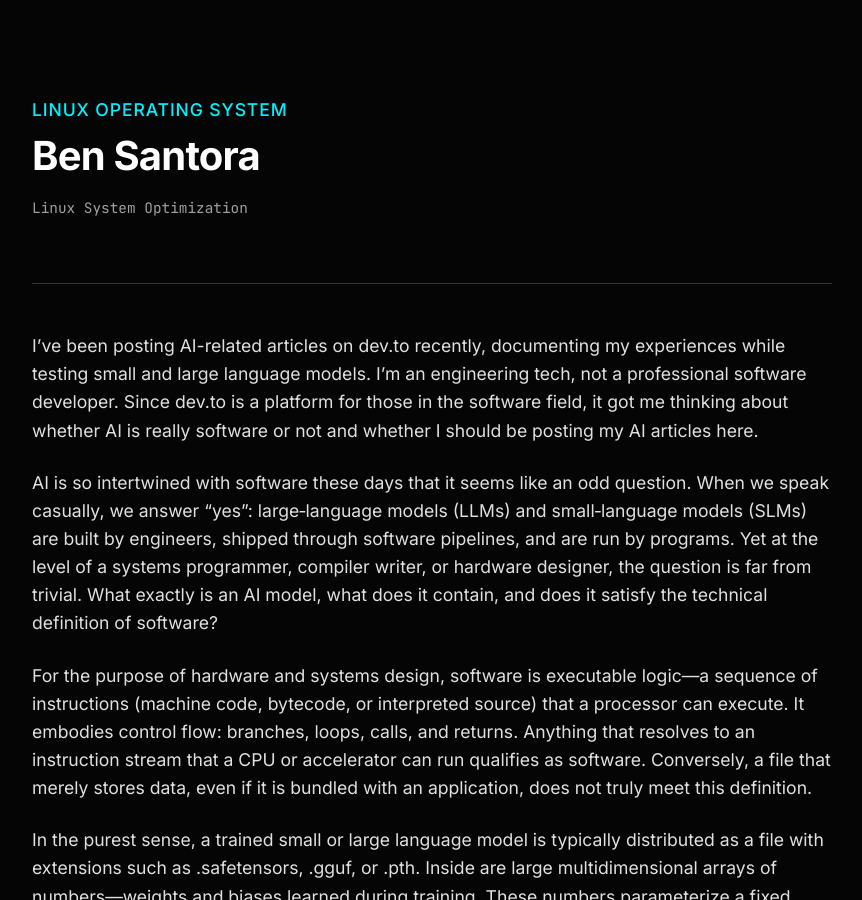
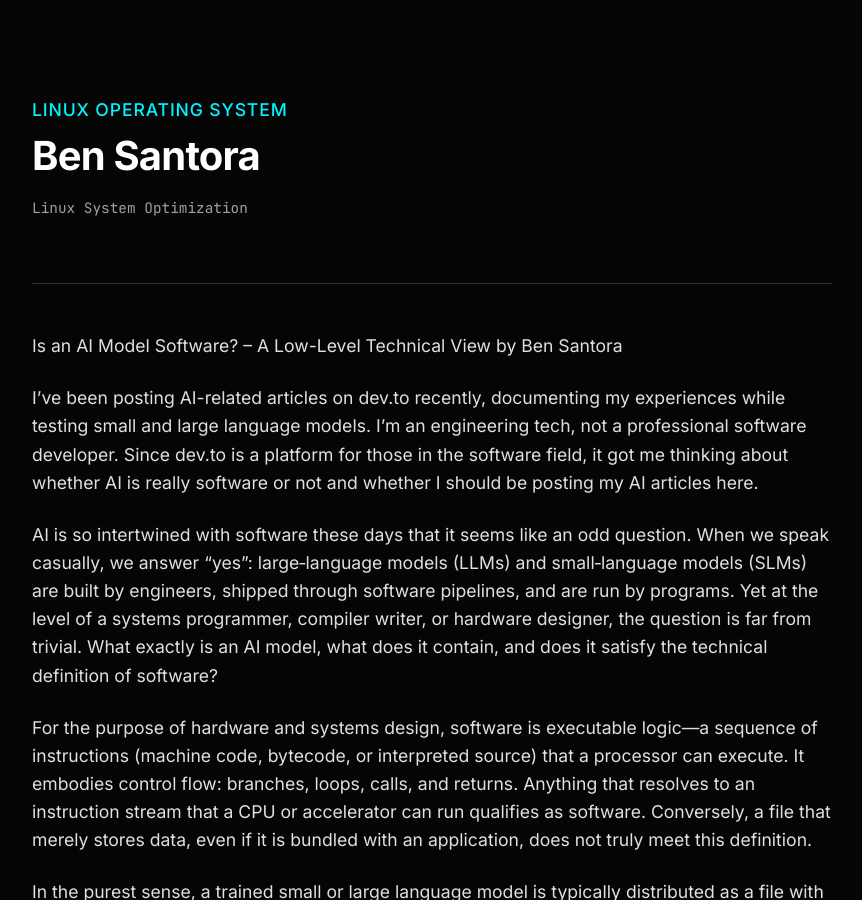
Before and after one commit to ben-santora/ben-santora.github.io, a Jekyll site: the page built from _posts/2026-01-29-is-an-ai-model-software.md, in a window 1280 px wide and 900 px high. Shown: the whole window, without its empty margins (208-1070 px from the left). Built offline with Jekyll 4.4.1, drawn with Linux system fonts in a browser that asks for light colours.

Commit message:
Update 2026-01-29-is-an-ai-model-software.md

```diff
--- a/_posts/2026-01-29-is-an-ai-model-software.md
+++ b/_posts/2026-01-29-is-an-ai-model-software.md
@@ -2,6 +2,9 @@
 layout: default
 title: "Is an AI Model Software? – A Low-Level Technical View"
 ---
+
+Is an AI Model Software? – A Low-Level Technical View
+by Ben Santora
 
 I've been posting AI-related articles on dev.to recently, documenting my experiences while testing small and large language models. I'm an engineering tech, not a professional software developer. Since dev.to is a platform for those in the software field, it got me thinking about whether AI is really software or not and whether I should be posting my AI articles here.
 
```
